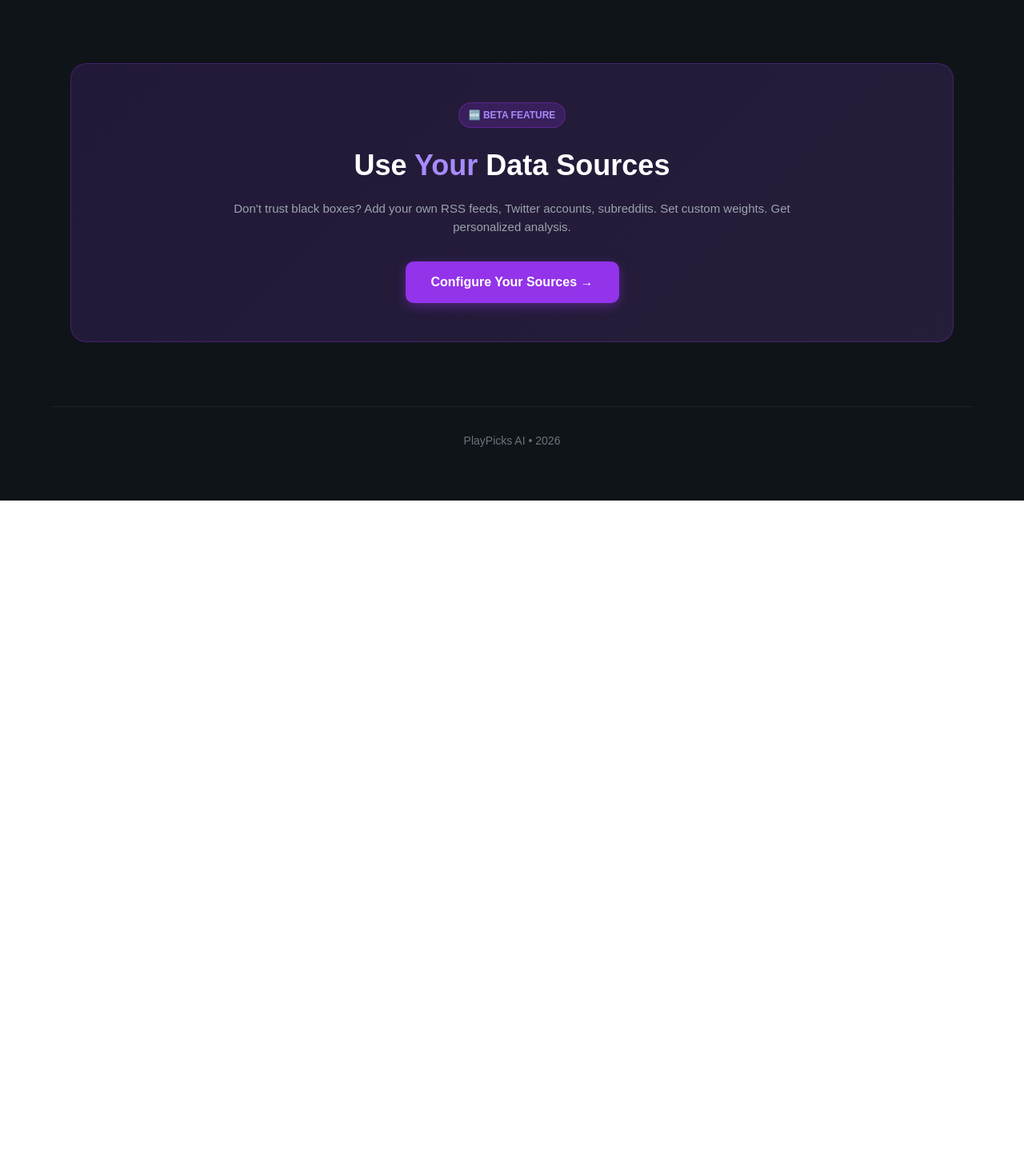
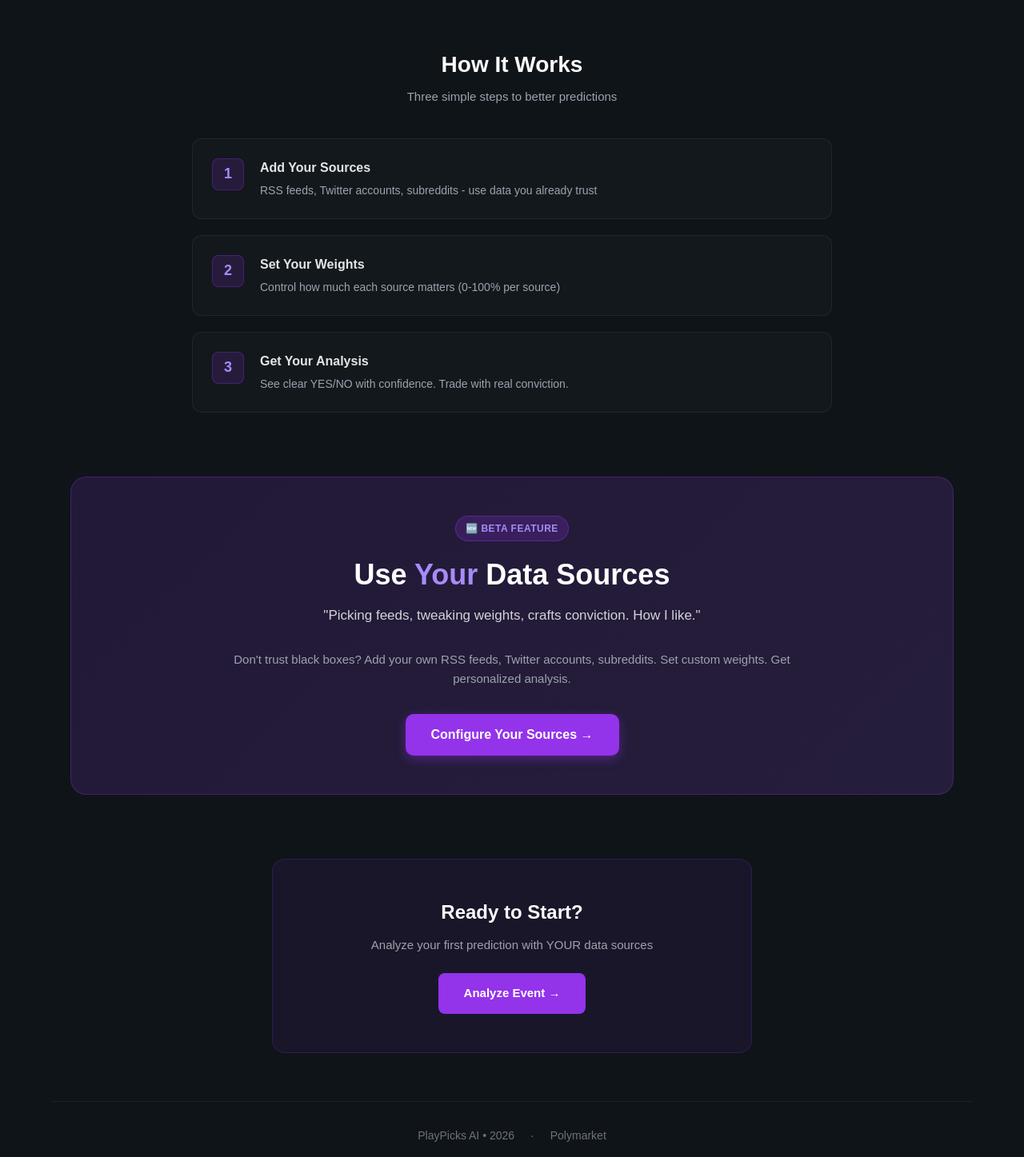
Before and after one commit to anujagadde18/tradedna, a Next.js app: page / in a window 1280 px wide. Shown: the part 703-2150 px from the top of the page at 80% size. Before the commit the page ends 1329 px from the top, so only its background shows below. Built offline with nearby package versions, Linux system fonts and the light colour scheme.

Commit message:
Update page.tsx

```diff
--- a/app/page.tsx
+++ b/app/page.tsx
@@ -22,7 +22,6 @@ function HomeContent() {
 
   return (
     <main style={{ minHeight: "100vh", background: "#0f1419", color: "#fff" }}>
-      {/* NAV */}
       <nav
         style={{
           borderBottom: "1px solid rgba(255,255,255,0.06)",
@@ -91,7 +90,6 @@ function HomeContent() {
       </nav>
 
       <div style={{ maxWidth: 1200, margin: "0 auto", padding: "64px 24px" }}>
-        {/* HERO */}
         <div style={{ textAlign: "center", maxWidth: 680, margin: "0 auto 80px" }}>
           <div
             style={{
@@ -131,8 +129,8 @@ function HomeContent() {
               lineHeight: 1.6,
             }}
           >
-            First prediction tool where YOU control the data sources. Add your RSS feeds,
-            Twitter accounts, subreddits. Build real conviction.
+            First prediction tool where YOU control the data sources. Add your RSS
+            feeds, Twitter accounts, subreddits. Build real conviction.
           </p>
 
           <button
@@ -153,7 +151,6 @@ function HomeContent() {
           </button>
         </div>
 
-        {/* QUICK EVENTS */}
         {quickEvents.length > 0 && (
           <div style={{ marginBottom: 64 }}>
             <div
@@ -182,9 +179,7 @@ function HomeContent() {
               {quickEvents.map((event, i) => (
                 <button
                   key={i}
-                  onClick={() =>
-                    router.push(`/scores?event=${encodeURIComponent(event)}`)
-                  }
+                  onClick={() => router.push(`/scores?event=${encodeURIComponent(event)}`)}
                   style={{
                     padding: "20px",
                     borderRadius: 12,
@@ -192,6 +187,15 @@ function HomeContent() {
                     border: "1px solid rgba(255,255,255,0.08)",
                     textAlign: "left",
                     cursor: "pointer",
+                    transition: "all 0.2s",
+                  }}
+                  onMouseEnter={(e) => {
+                    e.currentTarget.style.background = "rgba(255,255,255,0.06)";
+                    e.currentTarget.style.borderColor = "rgba(147,51,234,0.4)";
+                  }}
+                  onMouseLeave={(e) => {
+                    e.currentTarget.style.background = "rgba(255,255,255,0.03)";
+                    e.currentTarget.style.borderColor = "rgba(255,255,255,0.08)";
                   }}
                 >
                   <div
@@ -199,6 +203,7 @@ function HomeContent() {
                       fontSize: 15,
                       fontWeight: 600,
                       color: "#e4e4e7",
+                      lineHeight: 1.4,
                       marginBottom: 8,
                     }}
                   >
@@ -213,14 +218,95 @@ function HomeContent() {
           </div>
         )}
 
-        {/* BETA SECTION */}
+        {popularEvents.length > 0 && (
+          <div style={{ marginBottom: 80 }}>
+            <div style={{ textAlign: "center", marginBottom: 32 }}>
+              <h2 style={{ fontSize: 28, fontWeight: 800, marginBottom: 8, color: "#fafafa" }}>
+                Recently Analyzed
+              </h2>
+              <p style={{ fontSize: 15, color: "#9ca3af" }}>See what others are researching</p>
+            </div>
+
+            <div
+              style={{
+                display: "grid",
+                gridTemplateColumns: "repeat(auto-fit, minmax(300px, 1fr))",
+                gap: 14,
+                maxWidth: 1000,
+                margin: "0 auto",
+              }}
+            >
+              {popularEvents.map((event, i) => (
+                <button
+                  key={i}
+                  onClick={() => router.push(`/scores?event=${encodeURIComponent(event.event)}`)}
+                  style={{
+                    padding: "18px",
+                    borderRadius: 10,
+                    background: "rgba(255,255,255,0.02)",
+                    border: "1px solid rgba(255,255,255,0.06)",
+                    textAlign: "left",
+                    cursor: "pointer",
+                    transition: "all 0.2s",
+                  }}
+                  onMouseEnter={(e) => {
+                    e.currentTarget.style.background = "rgba(255,255,255,0.04)";
+                    e.currentTarget.style.borderColor = "rgba(147,51,234,0.3)";
+                  }}
+                  onMouseLeave={(e) => {
+                    e.currentTarget.style.background = "rgba(255,255,255,0.02)";
+                    e.currentTarget.style.borderColor = "rgba(255,255,255,0.06)";
+                  }}
+                >
+                  <div style={{ fontSize: 14, fontWeight: 600, color: "#e4e4e7", lineHeight: 1.4, marginBottom: 10 }}>
+                    {event.event}
+                  </div>
+
+                  <div style={{ display: "flex", justifyContent: "space-between", fontSize: 12, color: "#71717a" }}>
+                    <span>{event.category}</span>
+                    <span>
+                      {event.count} {event.count === 1 ? "analysis" : "analyses"}
+                    </span>
+                  </div>
+                </button>
+              ))}
+            </div>
+          </div>
+        )}
+
+        <div style={{ marginBottom: 80, maxWidth: 800, margin: "0 auto 80px" }}>
+          <div style={{ textAlign: "center", marginBottom: 40 }}>
+            <h2 style={{ fontSize: 28, fontWeight: 800, marginBottom: 8, color: "#fafafa" }}>
+              How It Works
+            </h2>
+            <p style={{ fontSize: 15, color: "#9ca3af" }}>Three simple steps to better predictions</p>
+          </div>
+
+          <div style={{ display: "grid", gap: 20 }}>
+            <StepCard
+              number="1"
+              title="Add Your Sources"
+              desc="RSS feeds, Twitter accounts, subreddits - use data you already trust"
+            />
+            <StepCard
+              number="2"
+              title="Set Your Weights"
+              desc="Control how much each source matters (0-100% per source)"
+            />
+            <StepCard
+              number="3"
+              title="Get Your Analysis"
+              desc="See clear YES/NO with confidence. Trade with real conviction."
+            />
+          </div>
+        </div>
+
         <div style={{ maxWidth: 1200, margin: "80px auto", padding: "0 24px" }}>
           <div
             style={{
               padding: "48px 40px",
               borderRadius: 20,
-              background:
-                "linear-gradient(135deg, rgba(147,51,234,0.15) 0%, rgba(168,85,247,0.15) 100%)",
+              background: "linear-gradient(135deg, rgba(147,51,234,0.15) 0%, rgba(168,85,247,0.15) 100%)",
               border: "1px solid rgba(147,51,234,0.3)",
             }}
           >
@@ -237,32 +323,26 @@ function HomeContent() {
                   color: "#a78bfa",
                   marginBottom: 20,
                   textTransform: "uppercase",
+                  letterSpacing: "0.5px",
                 }}
               >
                 🆕 Beta Feature
               </div>
 
-              <h2
-                style={{
-                  fontSize: 36,
-                  fontWeight: 900,
-                  marginBottom: 16,
-                }}
-              >
+              <h2 style={{ fontSize: 36, fontWeight: 900, margin: "0 0 16px 0", lineHeight: 1.2 }}>
                 Use <span style={{ color: "#a78bfa" }}>Your</span> Data Sources
               </h2>
 
-              <p
-                style={{
-                  fontSize: 15,
-                  color: "#9ca3af",
-                  marginBottom: 32,
-                }}
-              >
-                Don't trust black boxes? Add your own RSS feeds, Twitter accounts,
-                subreddits. Set custom weights. Get personalized analysis.
+              <p style={{ fontSize: 17, color: "#d4d4d8", lineHeight: 1.7, marginBottom: 28 }}>
+                "Picking feeds, tweaking weights, crafts conviction. How I like."
               </p>
 
+              <p style={{ fontSize: 15, color: "#9ca3af", lineHeight: 1.6, marginBottom: 32 }}>
+                Don't trust black boxes? Add your own RSS feeds, Twitter accounts, subreddits. Set custom weights. Get
+                personalized analysis.
+              </p>
+
+              {/* ✅ FIXED: valid Link/button (no stray href lines) */}
               <Link
                 href="/sources"
                 style={{
@@ -283,20 +363,106 @@ function HomeContent() {
           </div>
         </div>
 
-        {/* FOOTER */}
+        <div
+          style={{
+            padding: 48,
+            borderRadius: 16,
+            background: "rgba(147,51,234,0.08)",
+            border: "1px solid rgba(147,51,234,0.2)",
+            textAlign: "center",
+            maxWidth: 600,
+            margin: "0 auto 60px",
+          }}
+        >
+          <h3 style={{ fontSize: 24, fontWeight: 800, marginBottom: 12, color: "#fafafa" }}>
+            Ready to Start?
+          </h3>
+          <p style={{ fontSize: 15, color: "#a1a1aa", marginBottom: 24 }}>
+            Analyze your first prediction with YOUR data sources
+          </p>
+          <button
+            onClick={() => router.push("/event")}
+            style={{
+              padding: "14px 32px",
+              borderRadius: 8,
+              background: "#9333ea",
+              border: "none",
+              color: "#fff",
+              fontSize: 15,
+              fontWeight: 600,
+              cursor: "pointer",
+            }}
+          >
+            Analyze Event →
+          </button>
+        </div>
+
         <div
           style={{
             paddingTop: 32,
             borderTop: "1px solid rgba(255,255,255,0.06)",
-            textAlign: "center",
+            display: "flex",
+            justifyContent: "center",
+            alignItems: "center",
+            gap: 20,
             fontSize: 14,
             color: "#71717a",
           }}
         >
-          PlayPicks AI • 2026
+          <span>PlayPicks AI • 2026</span>
+          <span>·</span>
+
+          {/* External link stays <a> */}
+          <a
+            href="https://polymarket.com"
+            target="_blank"
+            rel="noreferrer"
+            style={{ color: "#71717a", textDecoration: "none" }}
+          >
+            Polymarket
+          </a>
         </div>
       </div>
     </main>
+  );
+}
+
+function StepCard({ number, title, desc }: { number: string; title: string; desc: string }) {
+  return (
+    <div
+      style={{
+        display: "flex",
+        gap: 20,
+        padding: 24,
+        borderRadius: 12,
+        background: "rgba(255,255,255,0.02)",
+        border: "1px solid rgba(255,255,255,0.06)",
+      }}
+    >
+      <div
+        style={{
+          width: 40,
+          height: 40,
+          borderRadius: 8,
+          background: "rgba(147,51,234,0.15)",
+          border: "1px solid rgba(147,51,234,0.3)",
+          display: "flex",
+          alignItems: "center",
+          justifyContent: "center",
+          fontSize: 18,
+          fontWeight: 800,
+          color: "#a78bfa",
+          flexShrink: 0,
+        }}
+      >
+        {number}
+      </div>
+
+      <div>
+        <h3 style={{ fontSize: 16, fontWeight: 700, marginBottom: 6, color: "#e4e4e7" }}>{title}</h3>
+        <p style={{ fontSize: 14, color: "#9ca3af", margin: 0, lineHeight: 1.5 }}>{desc}</p>
+      </div>
+    </div>
   );
 }
 
```
